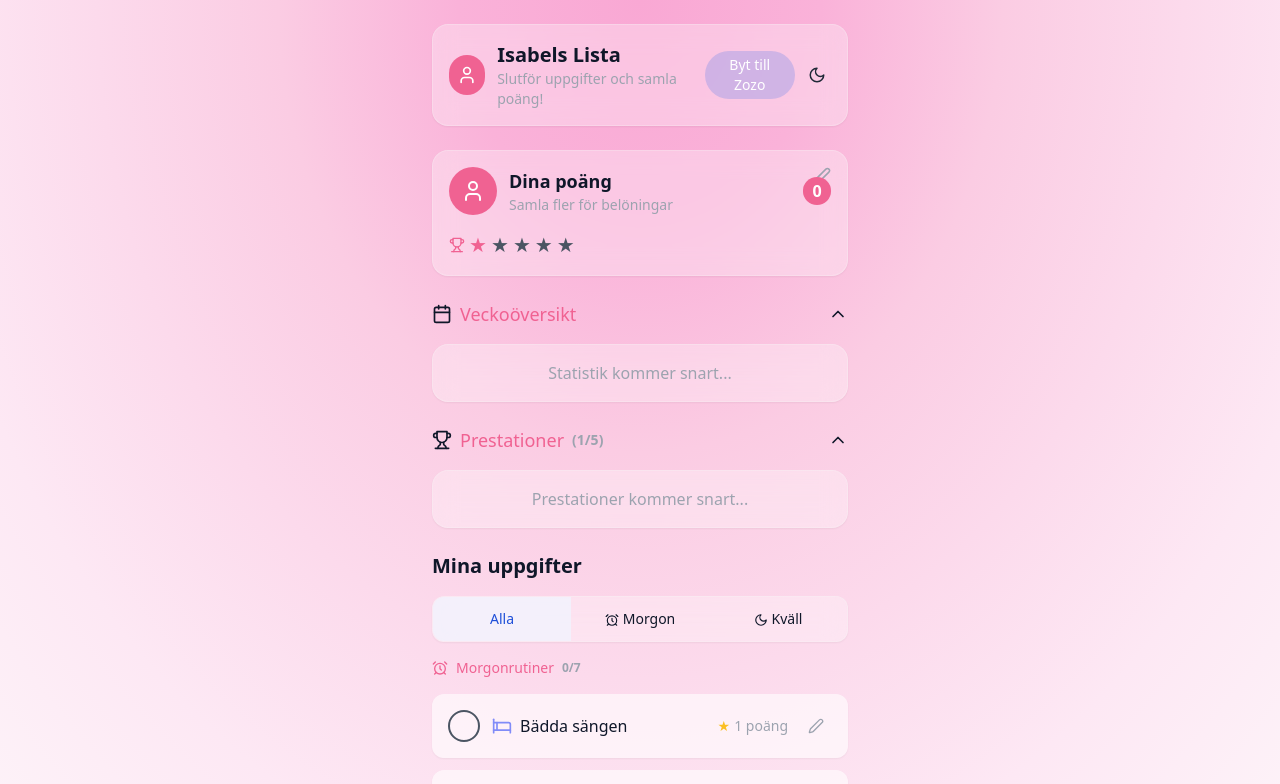
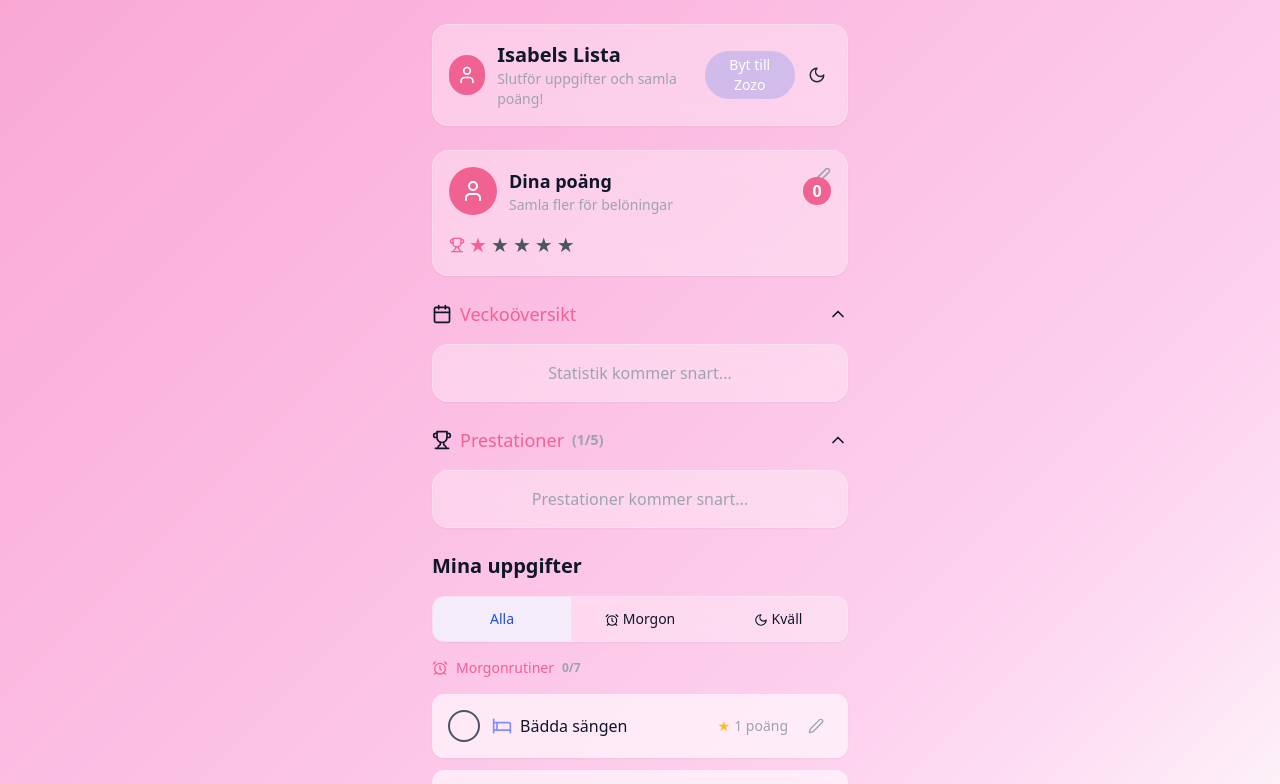
Before and after one commit to JohnCCarter/confetti-quester, a React (Vite) app: page / in a window 1280 px wide. Shown: the top 784 px of the page. Built offline with nearby package versions, Linux system fonts and the light colour scheme.

Commit message:
Fix issue
Debug and correct the existing issue.

```diff
--- a/src/index.css
+++ b/src/index.css
@@ -79,55 +79,67 @@
     @apply bg-background text-foreground antialiased min-h-screen transition-colors duration-700;
   }
 
-  /* Default backgrounds - using smoother gradients */
+  /* Default backgrounds - using even smoother gradients with more color stops */
   body {
-    background: radial-gradient(ellipse at top,
+    background: linear-gradient(135deg,
       #0f172a 0%,
-      #131e36 15%,
-      #172142 30%,
-      #1b264e 45%,
-      #1e1b4b 60%,
-      #312069 75%,
+      #121e34 10%,
+      #152038 20%,
+      #18223d 30%,
+      #1b2542 40%,
+      #1e2747 50%,
+      #21294c 60%,
+      #252c56 70%,
+      #343471 85%,
       #4c1d95 100%) !important;
   }
 
-  /* Smooth light background */
+  /* Smooth light background with more subtle transitions */
   html.light body {
-    background: radial-gradient(ellipse at top,
+    background: linear-gradient(135deg,
       #f8fafc 0%,
-      #f3f6fd 25%,
-      #eef2ff 50%,
-      #ecf4fe 75%,
-      #f0f9ff 100%) !important;
+      #f6f8fa 15%,
+      #f4f6f9 30%,
+      #f1f4f8 45%,
+      #eef2f7 60%,
+      #ebf0f6 75%,
+      #e8eef5 90%,
+      #e6ecf3 100%) !important;
   }
 
-  /* User-specific backgrounds - smooth gradient transitions */
+  /* User-specific backgrounds - creating ultra-smooth gradients */
   body.user-isabel {
     background: none !important;
   }
 
   html.dark body.user-isabel {
-    /* Ultra-smooth gradient for Isabel with many color stops */
-    background: radial-gradient(ellipse at top,
+    /* Ultra-smooth gradient for Isabel with subtle transitions */
+    background: linear-gradient(135deg,
       #1e1333 0%,
-      #231538 12%,
-      #28173e 24%,
-      #2e1a42 36%,
-      #341c47 48%,
-      #3a1e4c 60%,
-      #412152 72%,
-      #4e2259 84%,
-      #5d1a60 92%,
+      #231438 8%,
+      #27153d 16%,
+      #2c1742 24%,
+      #311947 32%,
+      #361b4c 40%,
+      #3b1d51 48%,
+      #401f56 56%,
+      #45215b 64%,
+      #4a2260 72%,
+      #4f2365 80%,
+      #54256a 88%,
       #701a75 100%) !important;
   }
 
   html.light body.user-isabel {
-    background: radial-gradient(ellipse at top,
+    background: linear-gradient(135deg,
       #f9a8d4 0%,
-      #fab2d9 20%,
-      #fbcce3 40%,
-      #fcdaec 60%,
-      #fde8f4 80%,
+      #faafda 12.5%,
+      #fbb5de 25%,
+      #fbbce2 37.5%,
+      #fcc3e6 50%,
+      #fccaea 62.5%,
+      #fdd1ee 75%,
+      #fddff4 87.5%,
       #fdf2f8 100%) !important;
   }
 
@@ -136,27 +148,33 @@
   }
 
   html.dark body.user-zozo {
-    /* Ultra-smooth blue gradient with many color stops */
-    background: radial-gradient(ellipse at top,
+    /* Ultra-smooth blue gradient with many subtle color variations */
+    background: linear-gradient(135deg,
       #0c1b44 0%,
-      #0e1e4a 12%,
-      #112150 24%,
-      #142456 36%,
-      #17285d 48%,
-      #1a2c63 60%,
-      #1d316a 72%,
-      #1f3576 84%,
-      #2145a8 92%,
+      #0e1d48 8%,
+      #101f4c 16%,
+      #122150 24%,
+      #142354 32%,
+      #162558 40%,
+      #18275c 48%,
+      #1a2960 56%,
+      #1c2b64 64%,
+      #1e2d68 72%,
+      #202f6c 80%,
+      #223170 88%,
       #2563eb 100%) !important;
   }
 
   html.light body.user-zozo {
-    background: radial-gradient(ellipse at top,
+    background: linear-gradient(135deg,
       #3b82f6 0%,
-      #5593f7 20%,
-      #6fa4f8 40%,
-      #89b4f9 60%,
-      #a3c5fa 80%,
+      #4d8cf6 12.5%,
+      #5f96f7 25%,
+      #71a0f8 37.5%,
+      #83aaf8 50%,
+      #95b4f9 62.5%,
+      #a7bef9 75%,
+      #b9c8fa 87.5%,
       #dbeafe 100%) !important;
   }
 
```
